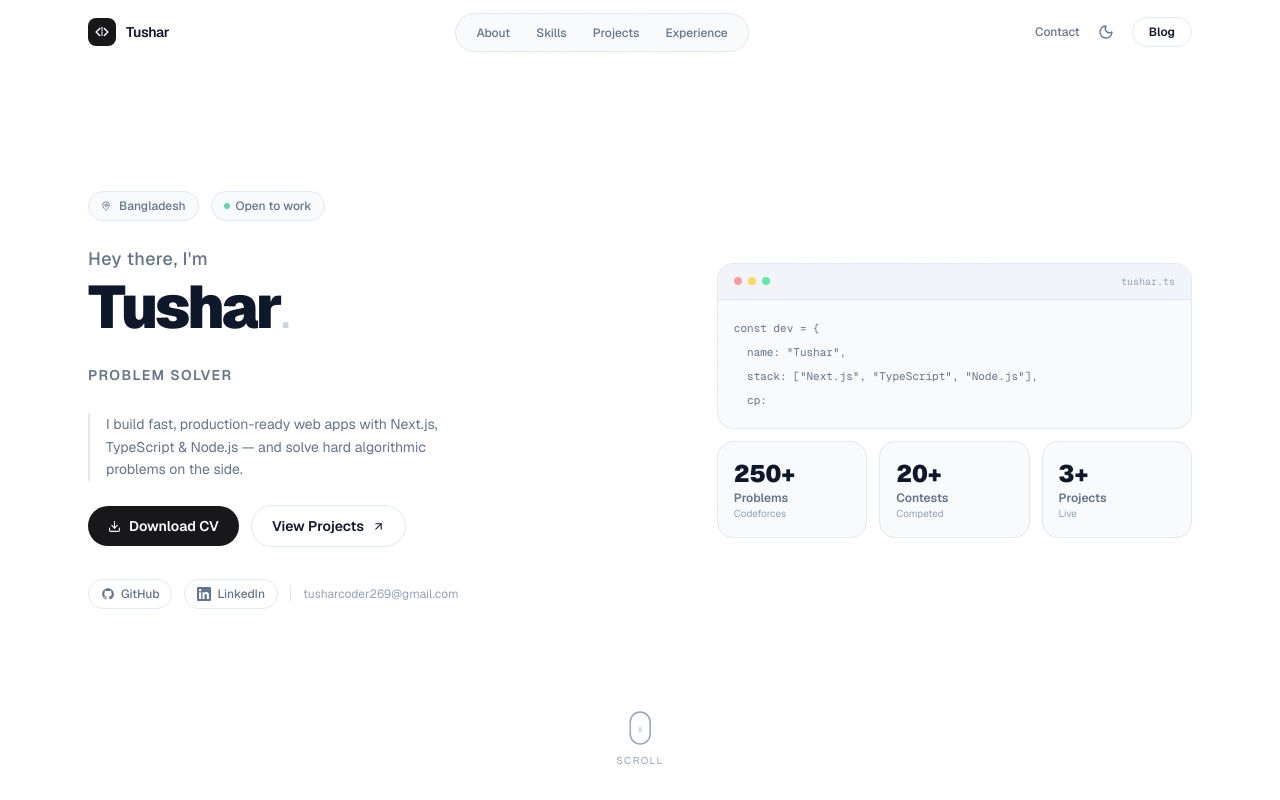
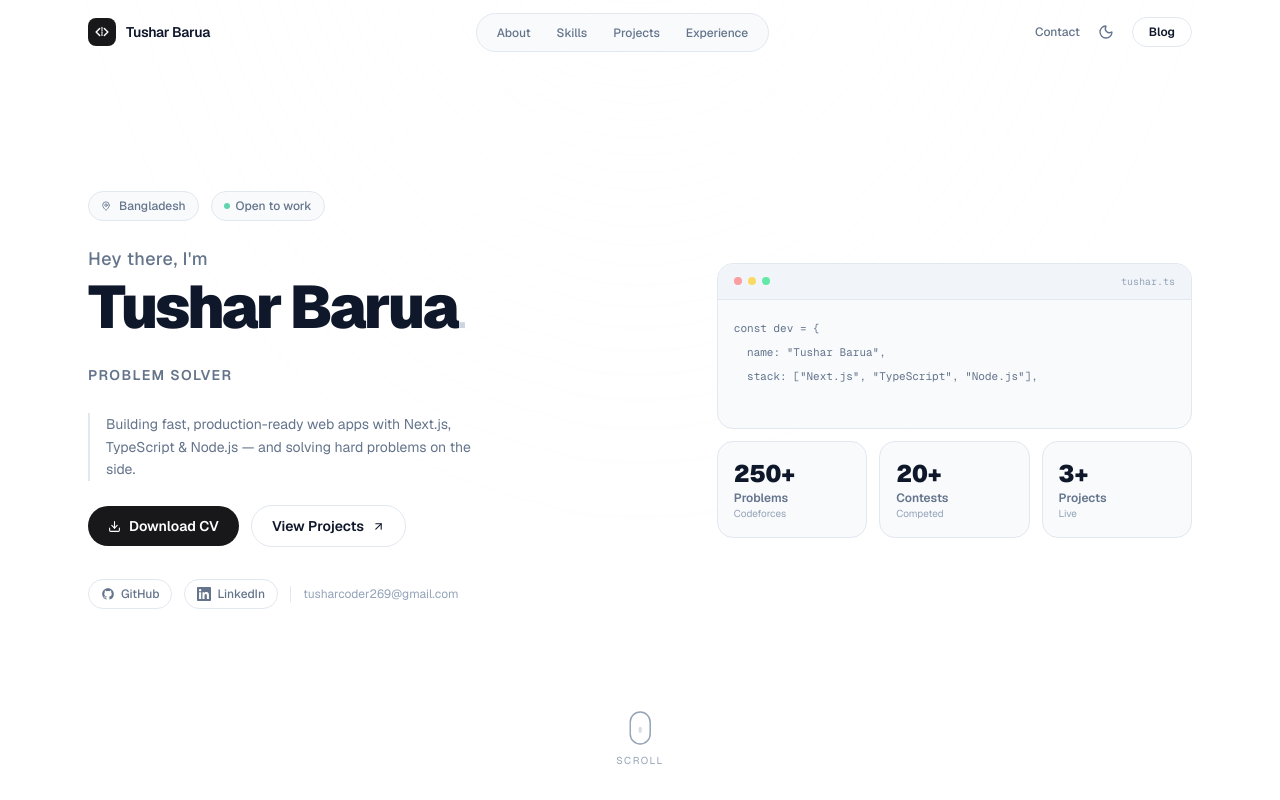
Before and after one commit to tusharsno/tushar-portfolio, a Next.js app: page / in a window 1280 px wide. Shown: the top 800 px of the page. Built offline with nearby package versions, Linux system fonts and the light colour scheme.

Commit message:
feat: update portfolio content and animations

```diff
--- a/src/components/Footer.tsx
+++ b/src/components/Footer.tsx
@@ -32,8 +32,9 @@ export default function Footer() {
   return (
     <footer className="relative overflow-hidden bg-[var(--card)]">
 
-      {/* Gradient top border */}
+      {/* Gradient top border with glow */}
       <div className="h-px w-full bg-gradient-to-r from-transparent via-[var(--border-2)] to-transparent" />
+      <div className="h-[1px] w-full bg-gradient-to-r from-transparent via-white/[0.06] to-transparent -mt-px" />
 
       <div className="relative z-10 max-w-6xl mx-auto px-6 pt-16 pb-8">
 
--- a/src/components/Hero.tsx
+++ b/src/components/Hero.tsx
@@ -18,7 +18,7 @@ const LinkedinIcon = () => (
 
 const codeLines = [
   { key: "l1", indent: false, tokens: [{ t: "const ", c: "text-[var(--muted)]" }, { t: "dev", c: "text-[var(--foreground)] font-semibold" }, { t: " = {", c: "text-[var(--muted)]" }] },
-  { key: "l2", indent: true,  tokens: [{ t: "name", c: "text-[var(--muted)]" }, { t: ": ", c: "text-[var(--muted)]" }, { t: '"Tushar"', c: "text-[var(--foreground)]" }, { t: ",", c: "text-[var(--muted)]" }] },
+  { key: "l2", indent: true,  tokens: [{ t: "name", c: "text-[var(--muted)]" }, { t: ": ", c: "text-[var(--muted)]" }, { t: '"Tushar Barua"', c: "text-[var(--foreground)]" }, { t: ",", c: "text-[var(--muted)]" }] },
   { key: "l3", indent: true,  tokens: [{ t: "stack", c: "text-[var(--muted)]" }, { t: ": [", c: "text-[var(--muted)]" }, { t: '"Next.js"', c: "text-[var(--foreground)]" }, { t: ", ", c: "text-[var(--muted)]" }, { t: '"TypeScript"', c: "text-[var(--foreground)]" }, { t: ", ", c: "text-[var(--muted)]" }, { t: '"Node.js"', c: "text-[var(--foreground)]" }, { t: "],", c: "text-[var(--muted)]" }] },
   { key: "l4", indent: true,  tokens: [{ t: "cp", c: "text-[var(--muted)]" }, { t: ": ", c: "text-[var(--muted)]" }, { t: '"250+ solved"', c: "text-[var(--foreground)]" }, { t: ",", c: "text-[var(--muted)]" }] },
   { key: "l5", indent: true,  tokens: [{ t: "open", c: "text-[var(--muted)]" }, { t: ": ", c: "text-[var(--muted)]" }, { t: "true", c: "text-[var(--foreground)] font-bold" }] },
--- a/src/data/portfolio.ts
+++ b/src/data/portfolio.ts
@@ -1,7 +1,7 @@
 export const personal = {
-  name: "Tushar",
-  title: "Full Stack Developer",
-  tagline: "I build fast, production-ready web apps with Next.js, TypeScript & Node.js — and solve hard algorithmic problems on the side.",
+  name: "Tushar Barua",
+  title: "Next.js Full Stack Developer",
+  tagline: "Building fast, production-ready web apps with Next.js, TypeScript & Node.js — and solving hard problems on the side.",
   roles: ["Full Stack Developer", "Competitive Programmer", "Problem Solver", "ML Enthusiast"],
   email: "tusharcoder269@gmail.com",
   github: "https://github.com/tusharsno",
@@ -89,8 +89,8 @@ export const projects = [
   },
   {
     title: "Heart Disease Predictor",
-    description: "An ML-powered web app that predicts heart disease risk from patient vitals. Trained on clinical datasets using classification algorithms, served via a clean React frontend.",
-    tech: ["Python", "Scikit-learn", "React", "Flask"],
+    description: "An ML-powered web app that predicts heart disease risk from patient vitals. Trained on clinical datasets using classification algorithms, served via a Next.js frontend.",
+    tech: ["Python", "Scikit-learn", "Next.js", "Flask"],
     github: "https://github.com/tusharsno/heart-scan",
     live: "https://heart-scan-three.vercel.app",
     category: "Machine Learning",
```
